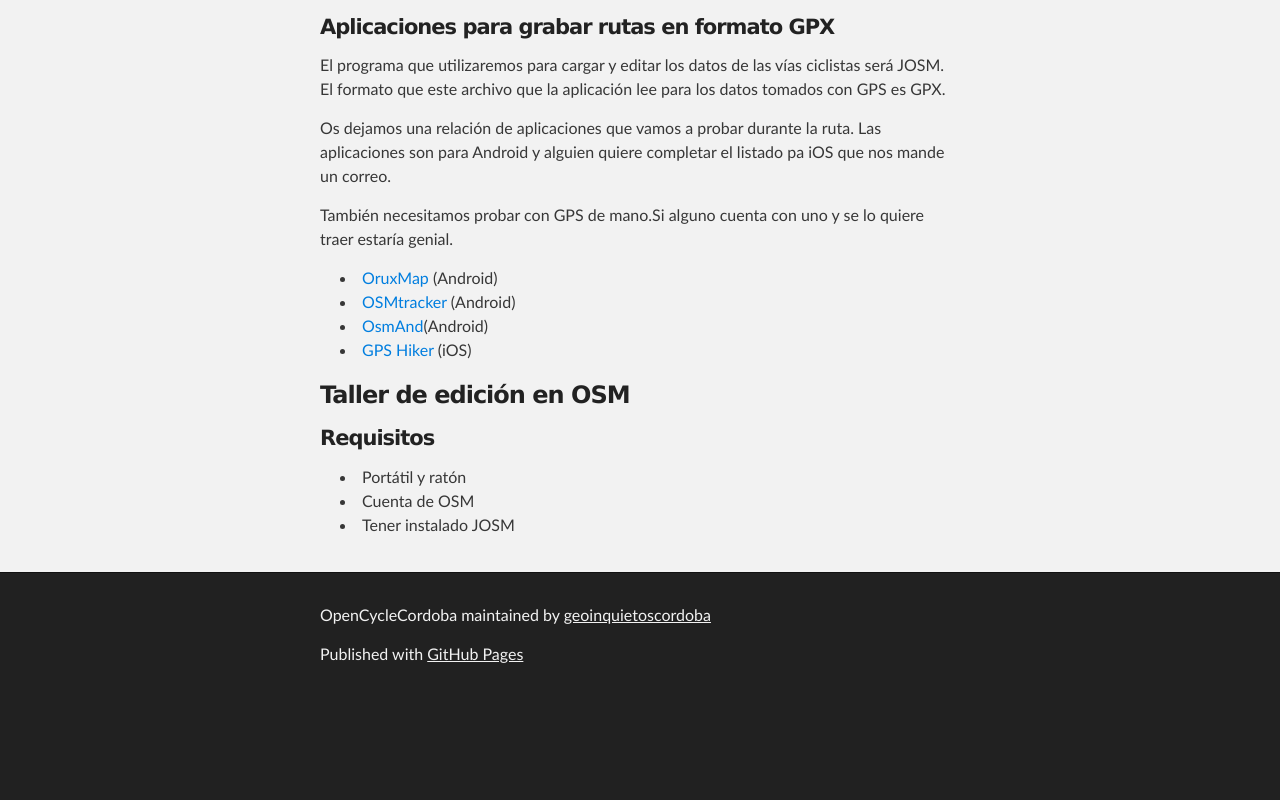
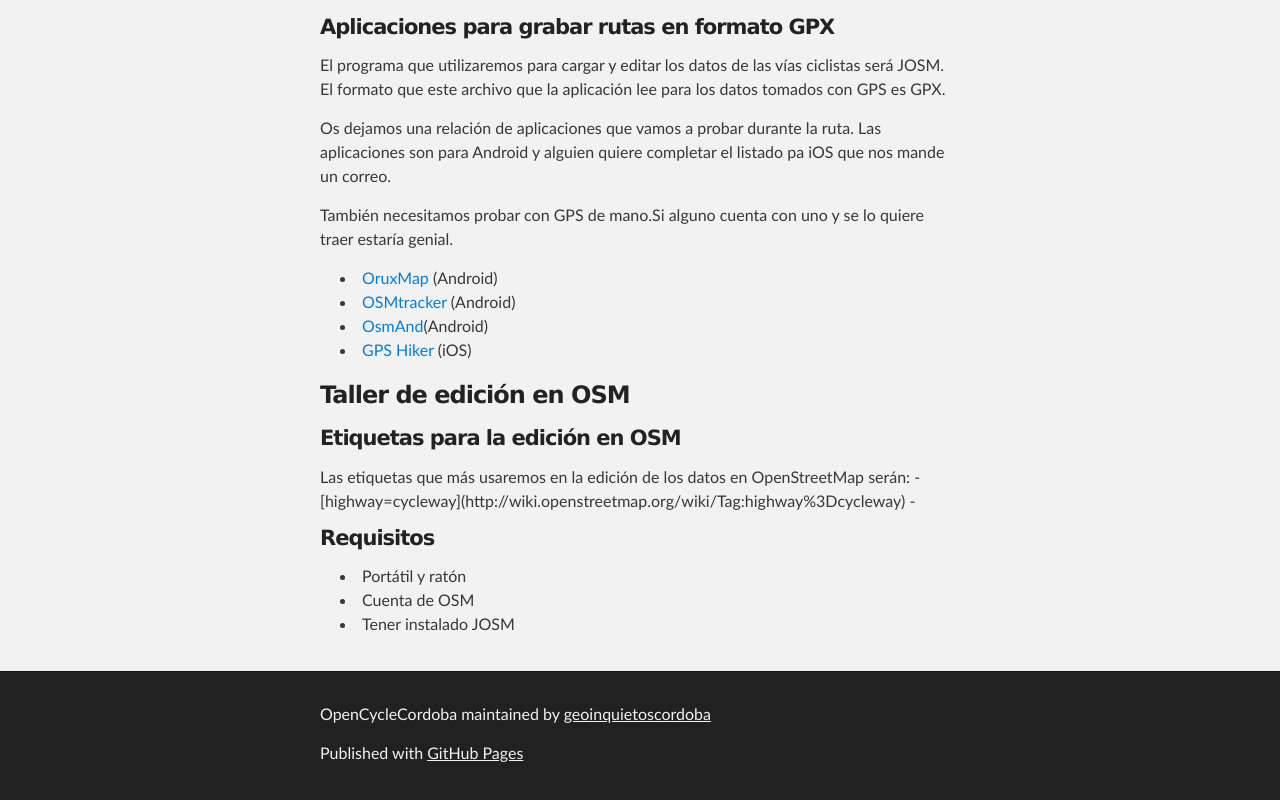
Before and after one commit to geoinquietoscordoba/opencyclecordoba, a plain HTML site: page index.html in a window 1280 px wide. Shown: the part 1721-2521 px from the top of the page. Before the commit the page ends 2422 px from the top, so only its background shows below. Drawn offline with Linux system fonts and the light colour scheme.

Commit message:
Update index.html

```diff
--- a/index.html
+++ b/index.html
@@ -61,6 +61,12 @@
 
 </ul>
 <h3>Taller de edición en OSM</h3>
+<h4>Etiquetas para la edición en OSM</h4>
+Las etiquetas que más usaremos en la edición de los datos en OpenStreetMap serán:
+
+- [highway=cycleway](http://wiki.openstreetmap.org/wiki/Tag:highway%3Dcycleway)
+-
+
 <h4>Requisitos</h4>
 <ul>
 <li>Portátil y ratón</li>
```
